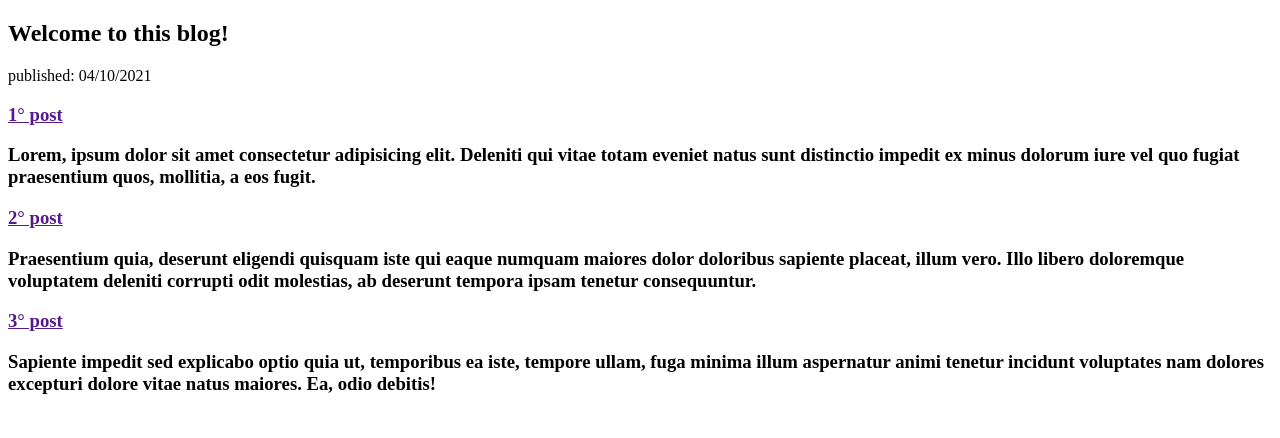
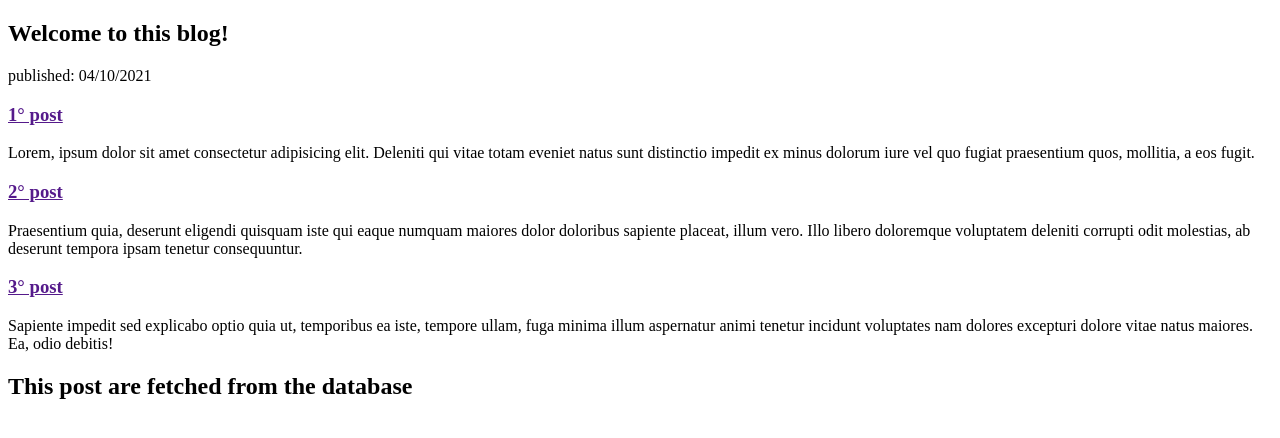
Before and after one commit to TruthUnhush/tutorial-django-girls, a Django app: page / in a window 1280 px wide. Shown: the top 438 px of the page. Run offline with Django 3.2, Linux system fonts and the light colour scheme; data that the repository does not hold is empty.

Commit message:
Add views and modify template post_list-html to fetch posts

```diff
--- a/blog/templates/blog/post_list.html
+++ b/blog/templates/blog/post_list.html
@@ -13,34 +13,36 @@
     </section>
 
     <div class="blog-entry">
-      <h3>
-        <a href="">1° post</a>
+      <h3><a href="">1° post</a></h3>
       <p>
-          Lorem, ipsum dolor sit amet consectetur adipisicing elit. Deleniti qui vitae totam eveniet natus
-          sunt distinctio impedit ex minus dolorum iure vel quo fugiat praesentium quos, mollitia, a eos
-          fugit.
+        Lorem, ipsum dolor sit amet consectetur adipisicing elit. Deleniti qui vitae totam eveniet natus sunt
+        distinctio impedit ex minus dolorum iure vel quo fugiat praesentium quos, mollitia, a eos fugit.
       </p>
-      </h3>
     </div>
     <div class="blog-entry">
-      <h3>
-        <a href="">2° post</a>
+      <h3><a href="">2° post</a></h3>
       <p>
         Praesentium quia, deserunt eligendi quisquam iste qui eaque numquam maiores dolor doloribus sapiente
         placeat, illum vero. Illo libero doloremque voluptatem deleniti corrupti odit molestias, ab deserunt
         tempora ipsam tenetur consequuntur.
       </p>
-      </h3>
     </div>
     <div class="blog-entry">
-      <h3>
-        <a href="">3° post</a>
+      <h3><a href="">3° post</a></h3>
       <p>
         Sapiente impedit sed explicabo optio quia ut, temporibus ea iste, tempore ullam, fuga minima illum
         aspernatur animi tenetur incidunt voluptates nam dolores excepturi dolore vitae natus maiores. Ea,
         odio debitis!
       </p>
-      </h3>
+
+      <h2>This post are fetched from the database</h2>
     </div>
+    {% for post in posts %}
+    <div>
+      <p>posted: {{ post.published_date }}</p>
+      <h2><a href="">{{ post.title }}</a></h2>
+      <p>{{ post.text|linebreaksbr }}</p>
+    </div>
+    {% endfor %}
   </body>
 </html>
--- a/blog/views.py
+++ b/blog/views.py
@@ -1,6 +1,9 @@
 from django.shortcuts import render
+from django.utils import timezone
+from .models import Post
 
 # Create your views here.
 
 def post_list(request):
-    return render(request, 'blog/post_list.html', {})
+    posts = Post.objects.filter(published_date__lte=timezone.now()).order_by('published_date')
+    return render(request, 'blog/post_list.html', {'posts': posts})
```
Lines whose indentation alone changed are shown as unchanged.
